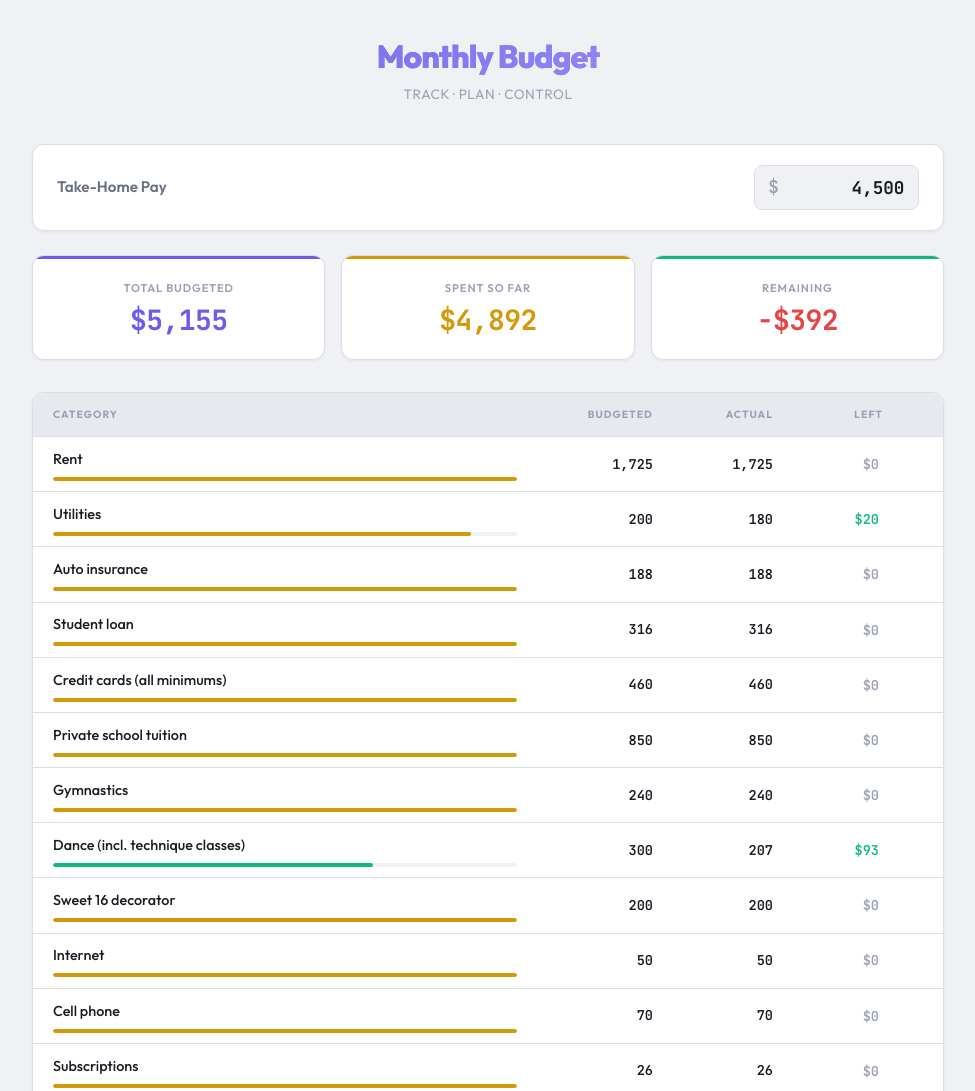
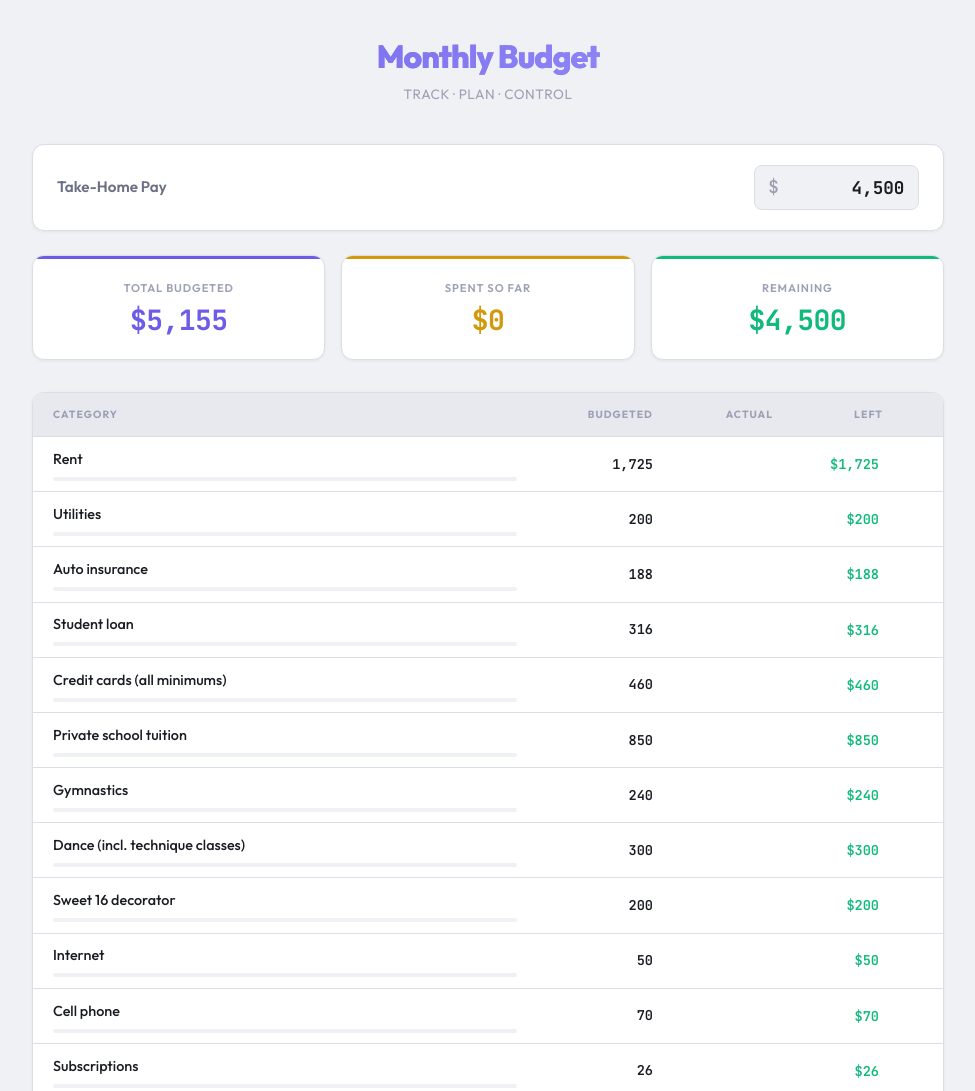
Before and after one commit to tran0427/monthly_budget_calc, a plain HTML site: page index.html in a window 1280 px wide. Shown: the top 1091 px of the page, without its empty margins (152-1127 px from the left). Drawn offline with Linux system fonts and the light colour scheme.

Commit message:
fix: update initial actual values to zero and adjust input display logic

```diff
--- a/index.html
+++ b/index.html
@@ -640,19 +640,19 @@ const STORAGE_KEY = 'budgetTrackerData_v2';
 const DEFAULT_TITLE = 'Monthly Budget';
 const DEFAULT_INCOME = 4500;
 const DEFAULT_CATEGORIES = [
-  { name: 'Rent', budgeted: 1725, actual: 1725 },
-  { name: 'Utilities', budgeted: 200, actual: 180 },
-  { name: 'Auto insurance', budgeted: 188, actual: 188 },
-  { name: 'Student loan', budgeted: 316, actual: 316 },
-  { name: 'Credit cards (all minimums)', budgeted: 460, actual: 460 },
-  { name: 'Private school tuition', budgeted: 850, actual: 850 },
-  { name: 'Gymnastics', budgeted: 240, actual: 240 },
-  { name: 'Dance (incl. technique classes)', budgeted: 300, actual: 207 },
-  { name: 'Sweet 16 decorator', budgeted: 200, actual: 200 },
-  { name: 'Internet', budgeted: 50, actual: 50 },
-  { name: 'Cell phone', budgeted: 70, actual: 70 },
-  { name: 'Subscriptions', budgeted: 26, actual: 26 },
-  { name: 'Food (groceries + eating out)', budgeted: 380, actual: 380 },
+  { name: 'Rent', budgeted: 1725, actual: 0 },
+  { name: 'Utilities', budgeted: 200, actual: 0 },
+  { name: 'Auto insurance', budgeted: 188, actual: 0 },
+  { name: 'Student loan', budgeted: 316, actual: 0 },
+  { name: 'Credit cards (all minimums)', budgeted: 460, actual: 0 },
+  { name: 'Private school tuition', budgeted: 850, actual: 0 },
+  { name: 'Gymnastics', budgeted: 240, actual: 0 },
+  { name: 'Dance (incl. technique classes)', budgeted: 300, actual: 0 },
+  { name: 'Sweet 16 decorator', budgeted: 200, actual: 0 },
+  { name: 'Internet', budgeted: 50, actual: 0 },
+  { name: 'Cell phone', budgeted: 70, actual: 0 },
+  { name: 'Subscriptions', budgeted: 26, actual: 0 },
+  { name: 'Food (groceries + eating out)', budgeted: 380, actual: 0 },
   { name: 'Misc', budgeted: 150, actual: 0 },
 ];
 
@@ -768,7 +768,7 @@ function createRow(cat, index) {
       <div class="progress-track"><div class="progress-fill ${pctClass}" style="width:${pct}%"></div></div>
     </div>
     <input class="money-input" type="text" value="${fmt(cat.budgeted)}" data-field="budgeted" inputmode="decimal">
-    <input class="money-input" type="text" value="${fmt(cat.actual)}" data-field="actual" inputmode="decimal">
+    <input class="money-input" type="text" value="${cat.actual !== 0 ? fmt(cat.actual) : ''}" data-field="actual" inputmode="decimal">
     <div class="left-value ${leftClass}">${left < 0 ? '-$' + fmt(Math.abs(left)) : '$' + fmt(left)}</div>
     <button class="delete-btn" title="Remove category">&times;</button>
   `;
@@ -819,7 +819,7 @@ function updateRow(row, cat, index) {
   if (document.activeElement !== budgetInput) budgetInput.value = fmt(cat.budgeted);
 
   const actualInput = row.querySelector('[data-field="actual"]');
-  if (document.activeElement !== actualInput) actualInput.value = fmt(cat.actual);
+  if (document.activeElement !== actualInput) actualInput.value = cat.actual !== 0 ? fmt(cat.actual) : '';
 
   const fill = row.querySelector('.progress-fill');
   fill.className = 'progress-fill ' + pctClass;
```
